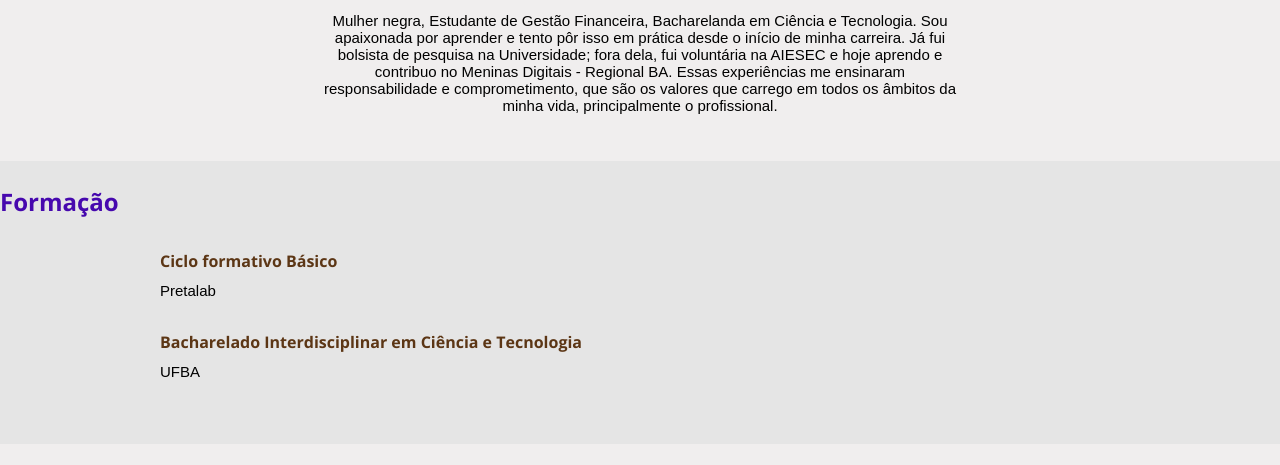
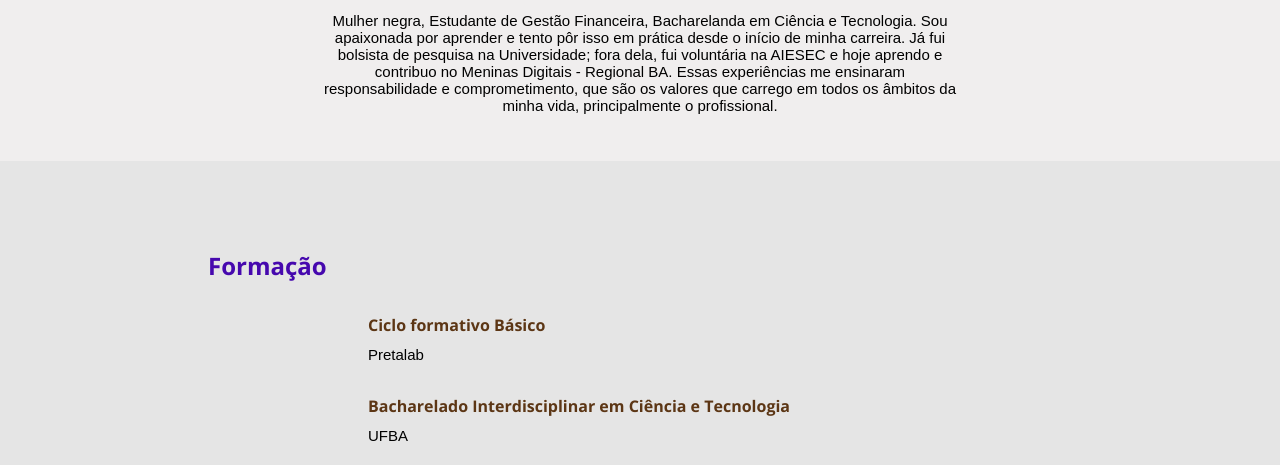
Before and after one commit to devluisapaim/portfolio_pretalab, a plain HTML site: page index.html in a window 1280 px wide. Shown: the part 472-937 px from the top of the page. Drawn offline with nearby package versions, Linux system fonts and the light colour scheme; a web font is replaced by a local one.

Commit message:
Ajuste de margem títulos seções

```diff
--- a/style.css
+++ b/style.css
@@ -100,7 +100,7 @@ section p {
 }
 
 .conteiner-formacao, .conteiner-portfolio {
-    margin: 4git aem 13em;
+    margin: 4em 13em;
     text-align: left;
     width: 70%;
 }
```
